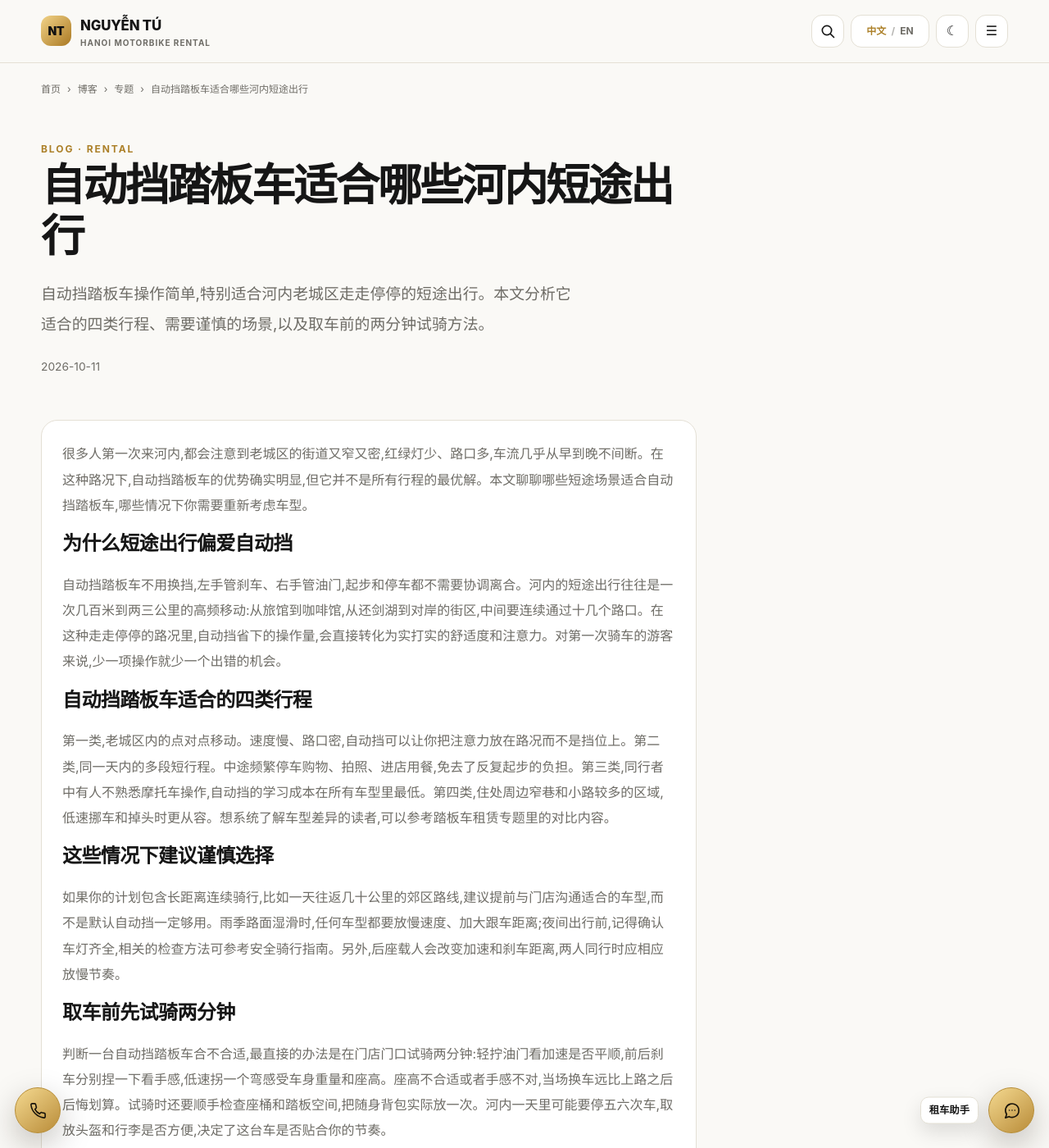
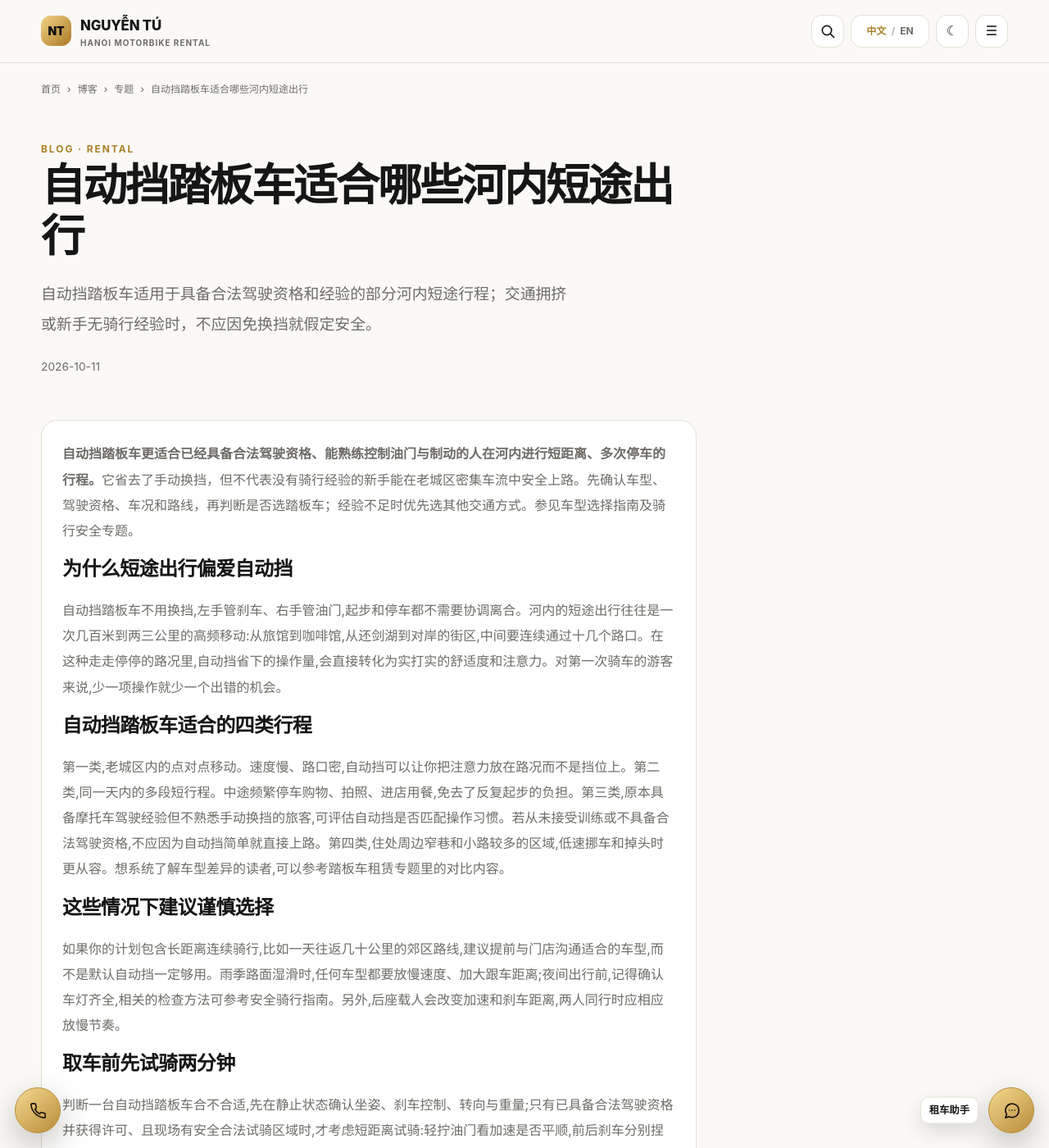
Before and after one commit to thuexemayhanoi/china, a Jekyll site: the page built from _posts/2026-10-11-hanoi-rental-scooters-02.md, in a window 1280 px wide and 1400 px high. Shown: the whole window at 82% size. Built offline with Jekyll 4.4.1, drawn with Linux system fonts in a browser that asks for light colours; some of the changed text lies outside the part shown.

Commit message:
seo(china): answer-first source-backed P2 post and safer advice 2026-10-11-hanoi-rental-scooters-02.md

```diff
--- a/_posts/2026-10-11-hanoi-rental-scooters-02.md
+++ b/_posts/2026-10-11-hanoi-rental-scooters-02.md
@@ -5,14 +5,15 @@ topic: "rental"
 subtopic: "scooters"
 permalink: "/blog/hanoi-rental-scooters-02/"
 title: "自动挡踏板车适合哪些河内短途出行"
-description: "自动挡踏板车操作简单,特别适合河内老城区走走停停的短途出行。本文分析它适合的四类行程、需要谨慎的场景,以及取车前的两分钟试骑方法。"
+description: "自动挡踏板车适用于具备合法驾驶资格和经验的部分河内短途行程；交通拥挤或新手无骑行经验时，不应因免换挡就假定安全。"
+last_modified_at: "2026-10-12"
 primary_keyword: "河内踏板车租赁"
 date: "2026-10-11 15:28:06 +0700"
 seo_silo: "rental/scooters"
 breadcrumbs: [{"label":"博客","href":"/blog/"},{"label":"专题","href":"/topics/rental/scooters/"},{"label":"自动挡踏板车适合哪些河内短途出行"}]
 publication_method: "automated_qa"
 ---
-很多人第一次来河内,都会注意到老城区的街道又窄又密,红绿灯少、路口多,车流几乎从早到晚不间断。在这种路况下,自动挡踏板车的优势确实明显,但它并不是所有行程的最优解。本文聊聊哪些短途场景适合自动挡踏板车,哪些情况下你需要重新考虑车型。
+**自动挡踏板车更适合已经具备合法驾驶资格、能熟练控制油门与制动的人在河内进行短距离、多次停车的行程。**它省去了手动换挡，但不代表没有骑行经验的新手能在老城区密集车流中安全上路。先确认车型、驾驶资格、车况和路线，再判断是否选踏板车；经验不足时优先选其他交通方式。参见[车型选择指南](/topics/rental/scooters/)及[骑行安全专题](/topics/guides/safety/)。
 
 ## 为什么短途出行偏爱自动挡
 
@@ -20,7 +21,7 @@ publication_method: "automated_qa"
 
 ## 自动挡踏板车适合的四类行程
 
-第一类,老城区内的点对点移动。速度慢、路口密,自动挡可以让你把注意力放在路况而不是挡位上。第二类,同一天内的多段短行程。中途频繁停车购物、拍照、进店用餐,免去了反复起步的负担。第三类,同行者中有人不熟悉摩托车操作,自动挡的学习成本在所有车型里最低。第四类,住处周边窄巷和小路较多的区域,低速挪车和掉头时更从容。想系统了解车型差异的读者,可以参考[踏板车租赁专题](/topics/rental/scooters/)里的对比内容。
+第一类,老城区内的点对点移动。速度慢、路口密,自动挡可以让你把注意力放在路况而不是挡位上。第二类,同一天内的多段短行程。中途频繁停车购物、拍照、进店用餐,免去了反复起步的负担。第三类,原本具备摩托车驾驶经验但不熟悉手动换挡的旅客,可评估自动挡是否匹配操作习惯。若从未接受训练或不具备合法驾驶资格,不应因为自动挡简单就直接上路。第四类,住处周边窄巷和小路较多的区域,低速挪车和掉头时更从容。想系统了解车型差异的读者,可以参考[踏板车租赁专题](/topics/rental/scooters/)里的对比内容。
 
 ## 这些情况下建议谨慎选择
 
@@ -28,7 +29,7 @@ publication_method: "automated_qa"
 
 ## 取车前先试骑两分钟
 
-判断一台自动挡踏板车合不合适,最直接的办法是在门店门口试骑两分钟:轻拧油门看加速是否平顺,前后刹车分别捏一下看手感,低速拐一个弯感受车身重量和座高。座高不合适或者手感不对,当场换车远比上路之后后悔划算。试骑时还要顺手检查座桶和踏板空间,把随身背包实际放一次。河内一天里可能要停五六次车,取放头盔和行李是否方便,决定了这台车是否贴合你的节奏。
+判断一台自动挡踏板车合不合适,先在静止状态确认坐姿、刹车控制、转向与重量;只有已具备合法驾驶资格并获得许可、且现场有安全合法试骑区域时,才考虑短距离试骑:轻拧油门看加速是否平顺,前后刹车分别捏一下看手感,低速拐一个弯感受车身重量和座高。座高不合适或者手感不对,当场换车远比上路之后后悔划算。试骑时还要顺手检查座桶和踏板空间,把随身背包实际放一次。河内一天里可能要停五六次车,取放头盔和行李是否方便,决定了这台车是否贴合你的节奏。
 
 ## 结语
 
```
